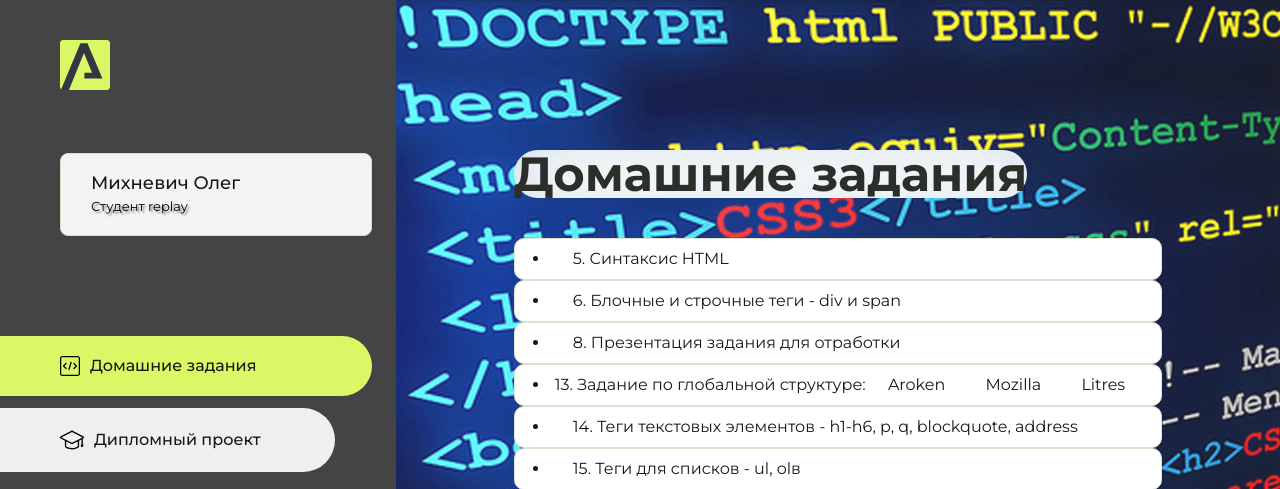
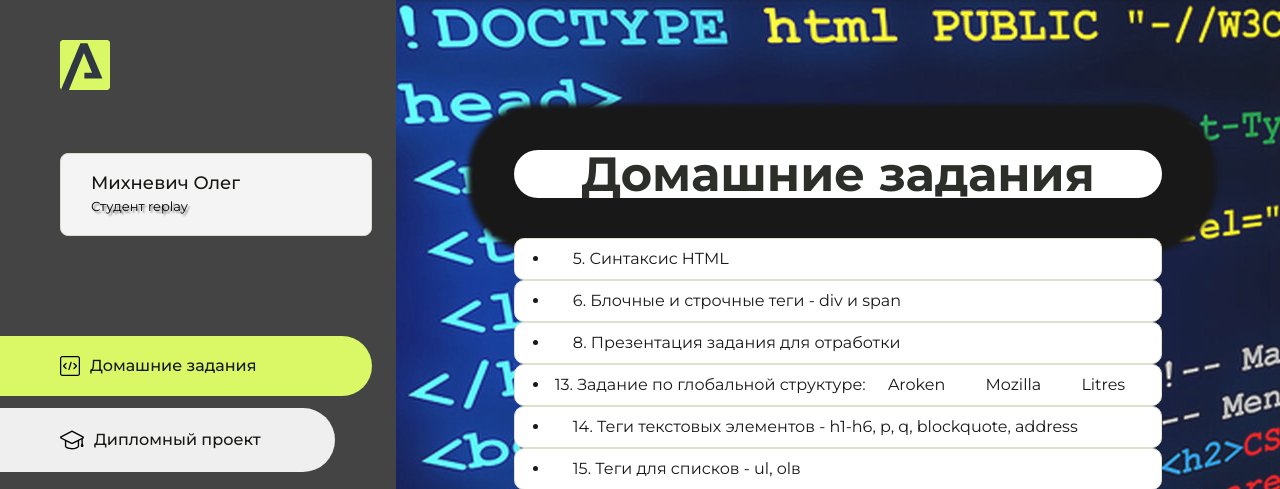
Before and after one commit to Olezhka87/HomeWork-2, a PHP site: page / in a window 1280 px wide. Shown: the top 489 px of the page. Run offline with PHP 8.4, Linux system fonts and the light colour scheme.

Commit message:
Update style.css

```diff
--- a/src/style.css
+++ b/src/style.css
@@ -134,7 +134,6 @@ body.overflow {
 
 
 .content__title {
-    display: inline-block;
     color: #161814;
     font-size: 48px;
     font-weight: 700;
@@ -144,7 +143,7 @@ body.overflow {
     max-widht: 300px;
     max-heigt: auto;
     text-align: center;
-    box-shadow: 4px 4px 53px 0px rgba(30, 93, 141, 0.2) inset;
+    box-shadow: 4px 4px 5px 50px #000000;
 }
 
 .content__list {
```
